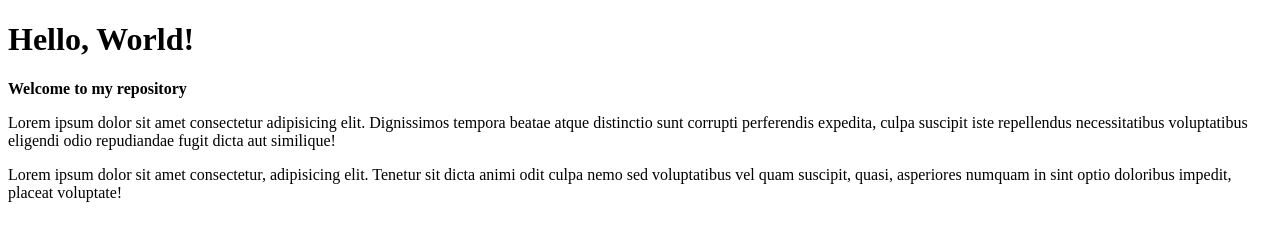
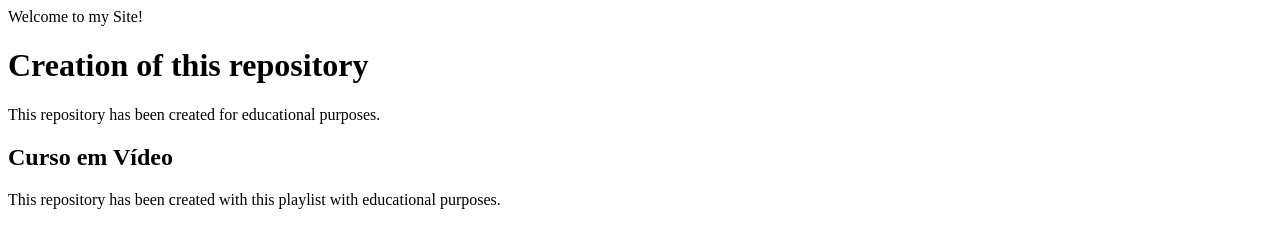
Before and after one commit to VerbalThree/Hello-World, a plain HTML site: page site-example/index.html in a window 1280 px wide. Drawn offline with Linux system fonts and the light colour scheme.

Commit message:
Update of Content

```diff
--- a/site-example/index.html
+++ b/site-example/index.html
@@ -3,12 +3,17 @@
 <head>
     <meta charset="UTF-8">
     <meta name="viewport" content="width=device-width, initial-scale=1.0">
-    <title>Repository</title>
+    <title>Educational Repository</title>
 </head>
 <body>
-    <h1>Hello, World!</h1>
-    <strong>Welcome to my repository</strong>
-    <p>Lorem ipsum dolor sit amet consectetur adipisicing elit. Dignissimos tempora beatae atque distinctio sunt corrupti perferendis expedita, culpa suscipit iste repellendus necessitatibus voluptatibus eligendi odio repudiandae fugit dicta aut similique!</p>
-    <p>Lorem ipsum dolor sit amet consectetur, adipisicing elit. Tenetur sit dicta animi odit culpa nemo sed voluptatibus vel quam suscipit, quasi, asperiores numquam in sint optio doloribus impedit, placeat voluptate!</p>
+     <header>Welcome to my Site!</header>
+     <artitcle>
+        <h1>Creation of this repository</h1>
+        <p>This repository has been created for educational purposes.</p>
+     </artitcle>
+     <article>
+    <h1>Curso em Vídeo</h1>
+    <p>This repository has been created with this playlist with educational purposes. <a href="https://www.youtube.com/playlist?list=PLHz_AreHm4dm7ZULPAmadvNhH6vk9oNZA>ckucj=>Click here to watch</a></p>
+     </article>
 </body>
 </html>
```
